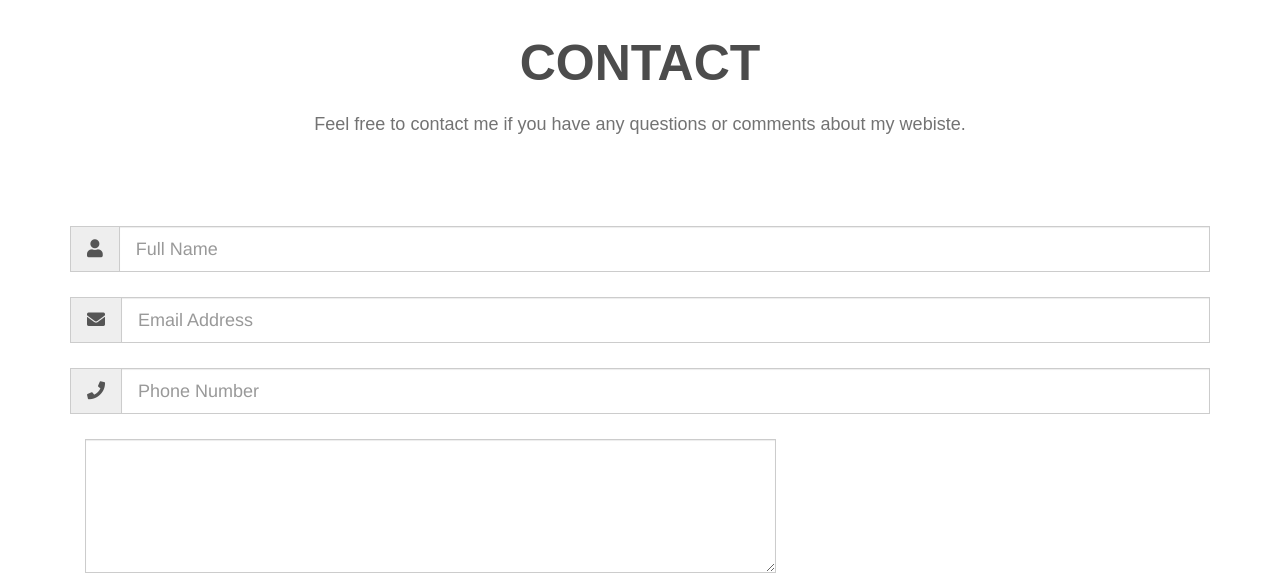
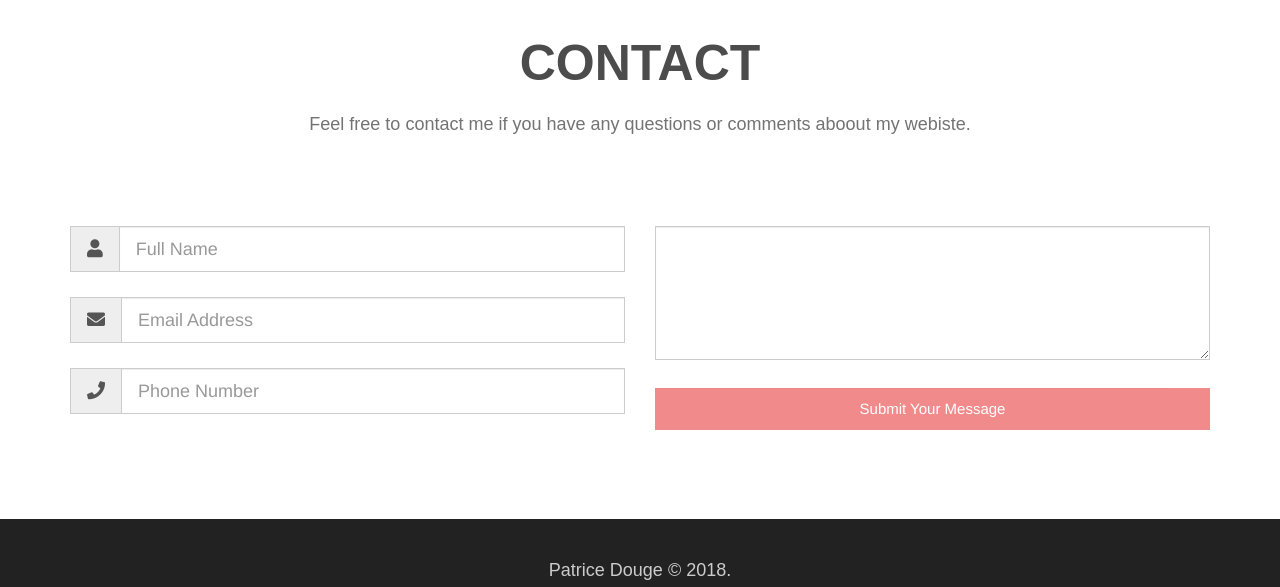
Before and after one commit to PatriceDouge/patricedouge.github.io, a plain HTML site: page index.html in a window 1280 px wide. Shown: the part 2110-2697 px from the top of the page. Drawn offline with nearby package versions, Linux system fonts and the light colour scheme.

Commit message:
Changed contact section layout

```diff
--- a/index.html
+++ b/index.html
@@ -147,8 +147,8 @@
       <div class="container">
           <div class="row">
               <h1 class="wow fadeInUp">Contact</h1>
-                <p class="wow fadeInUp" data-wow-delay="0.4">Feel free to contact me if you have any questions or comments about my webiste. </p>
-                <div class="col-lg-12 col-md-12">
+              <p class="wow fadeInUp" data-wow-delay="0.4">Feel free to contact me if you have any questions or comments aboout my webiste. </p>
+              <div class="col-lg-6 col-md-6">
                   <div class="input-group input-group-lg wow fadeInUp" data-wow-delay="0.8s">
                       <span class="input-group-addon" id="sizing-addon1"><i class="fa fa-user" aria-hidden="true"></i></span>
                       <input type="text" class="form-control" aria-describedby="sizing-addon1" placeholder="Full Name">
@@ -161,20 +161,15 @@
                       <span class="input-group-addon" id="sizing-addon1"><i class="fa fa-phone" aria-hidden="true"></i></span>
                       <input type="text" class="form-control" aria-describedby="sizing-addon1" placeholder="Phone Number">
                   </div>
-
-                    <div class="col-lg-12 col-md-12">
+              </div>
+              <div class="col-lg-6 col-md-6">
                   <div class="input-group wow fadeInUp" data-wow-delay="2s">
                       <textarea name="" id="" cols="80" rows="6" class="form-control"></textarea>
                   </div>
                   <button class="btn btn-lg wow fadeInUp" data-wow-delay="2.4s">Submit Your Message</button>
               </div>
-
           </div>
-
       </div>
-
-        </div>
-
     </div>
 
 
```
Lines whose indentation alone changed are shown as unchanged.
